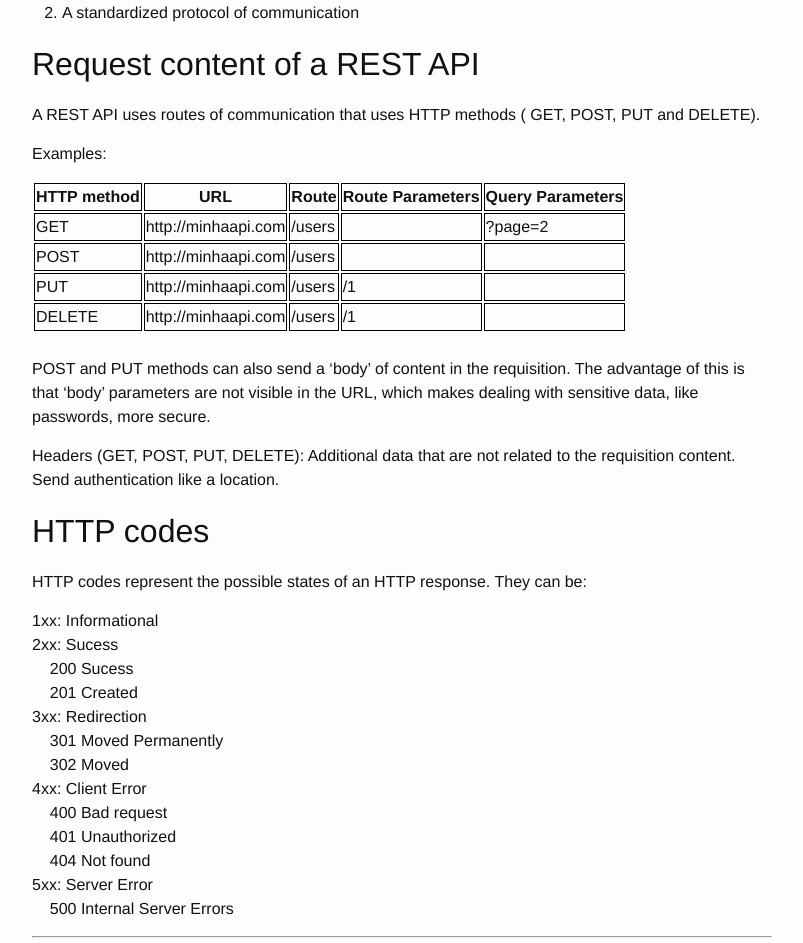
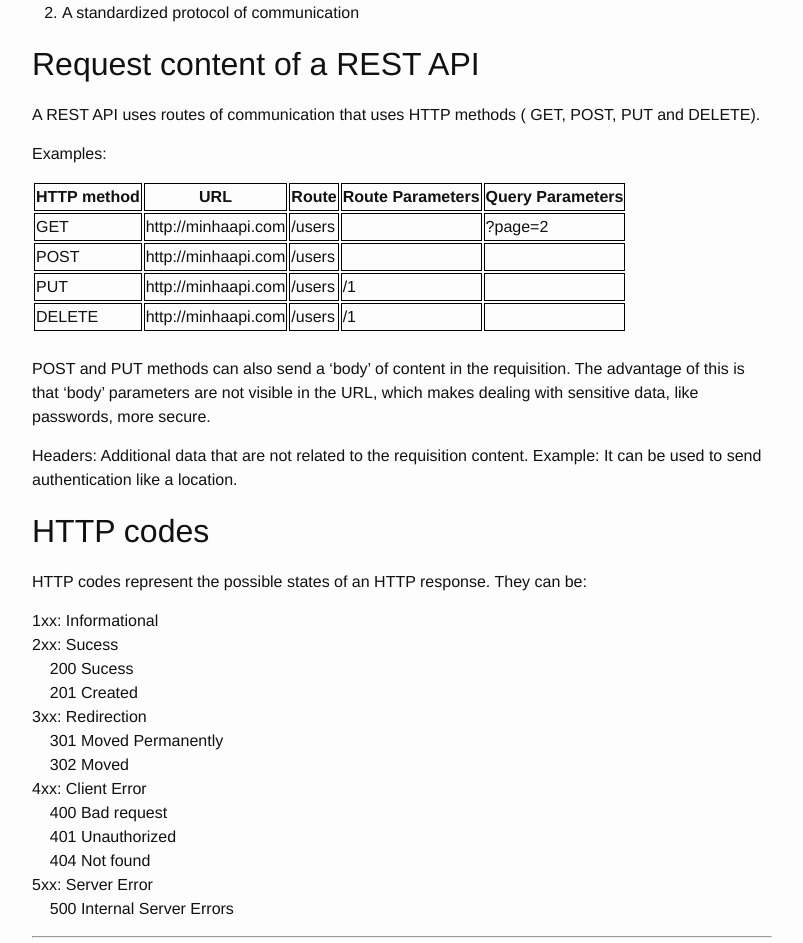
Before and after one commit to matheus-beck/blog, a Jekyll site: the page built from _posts/2019-08-25-concepts-of-rest-api.md, in a window 1280 px wide. Shown: the part 877-1820 px from the top of the page, without its empty margins (238-1041 px from the left). Built offline with Jekyll 4.4.1, drawn with Linux system fonts in a browser that asks for light colours; emoji names are drawn with the system emoji font.

Commit message:
Update 2019-08-25-concepts-of-rest-api.md

```diff
--- a/_posts/2019-08-25-concepts-of-rest-api.md
+++ b/_posts/2019-08-25-concepts-of-rest-api.md
@@ -44,7 +44,7 @@ Examples:
 
 <br>POST and PUT methods can also send a 'body' of content in the requisition. The advantage of this is that 'body' parameters are not visible in the URL, which makes dealing with sensitive data, like passwords, more secure.
 
-Headers (GET, POST, PUT, DELETE): Additional data that are not related to the requisition content. Send authentication like a location.
+Headers: Additional data that are not related to the requisition content. Example: It can be used to send authentication like a location.
 
 ## HTTP codes
 
```
